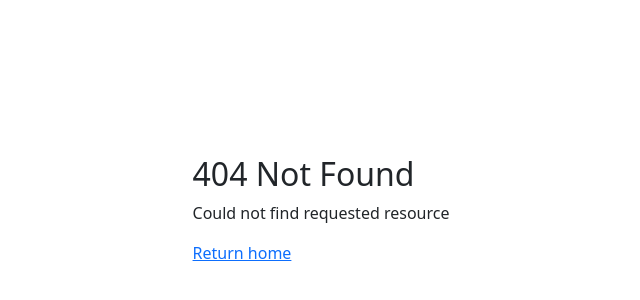
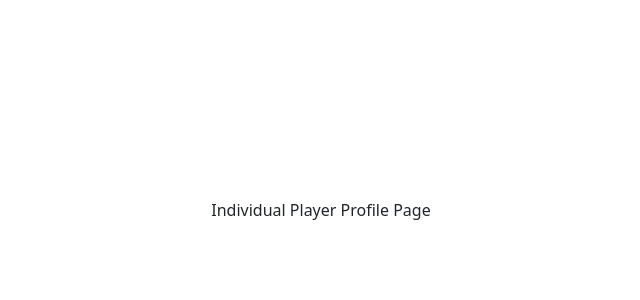
Before and after one commit to Go4It-Africa/tournament-frontend, a Next.js app: page /players/1 in a window 1280 px wide. Before the commit this address had no page. Shown: the part 190-490 px from the top of the page, without its empty margins (319-959 px from the left). Built offline with nearby package versions, Linux system fonts and the light colour scheme.

Commit message:
Creates individual player profile page

```diff
--- /dev/null
+++ b/src/app/(pages)/(dashboard)/players/[id]/page.tsx
@@ -0,0 +1,7 @@
+//import { useRouter } from 'next/router';
+
+const ViewPlayer = () => {
+  return <>Individual Player Profile Page</>;
+};
+
+export default ViewPlayer;
```
